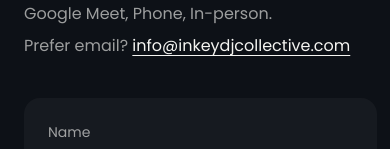
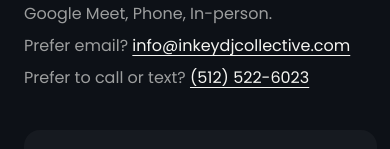
Before and after one commit to jrobertnjr-web/inkeywebtest, a Next.js app: page /contact in a window 390 px wide. Shown: the part 239-388 px from the top of the page. Built offline with nearby package versions, Linux system fonts and the light colour scheme; no server answers.

Commit message:
Add real phone number to Contact page

```diff
--- a/src/app/contact/page.tsx
+++ b/src/app/contact/page.tsx
@@ -25,6 +25,12 @@ export default function ContactPage() {
               {siteConfig.email}
             </a>
           </p>
+          <p className="mt-2 max-w-2xl text-muted">
+            Prefer to call or text?{" "}
+            <a href={siteConfig.phoneHref} className="text-foreground underline underline-offset-4">
+              {siteConfig.phone}
+            </a>
+          </p>
           <div className="mt-10">
             <ContactForm />
           </div>
--- a/src/content/placeholders.ts
+++ b/src/content/placeholders.ts
@@ -8,6 +8,8 @@ export const siteConfig = {
     "Boutique DJ services for weddings, corporate events, and celebrations — curated, not templated.", // PLACEHOLDER meta description
   url: process.env.NEXT_PUBLIC_SITE_URL ?? "https://inkeydjcollective.com",
   email: "info@inkeydjcollective.com",
+  phone: "(512) 522-6023",
+  phoneHref: "tel:+15125226023",
 };
 
 export const navLinks = [
```
